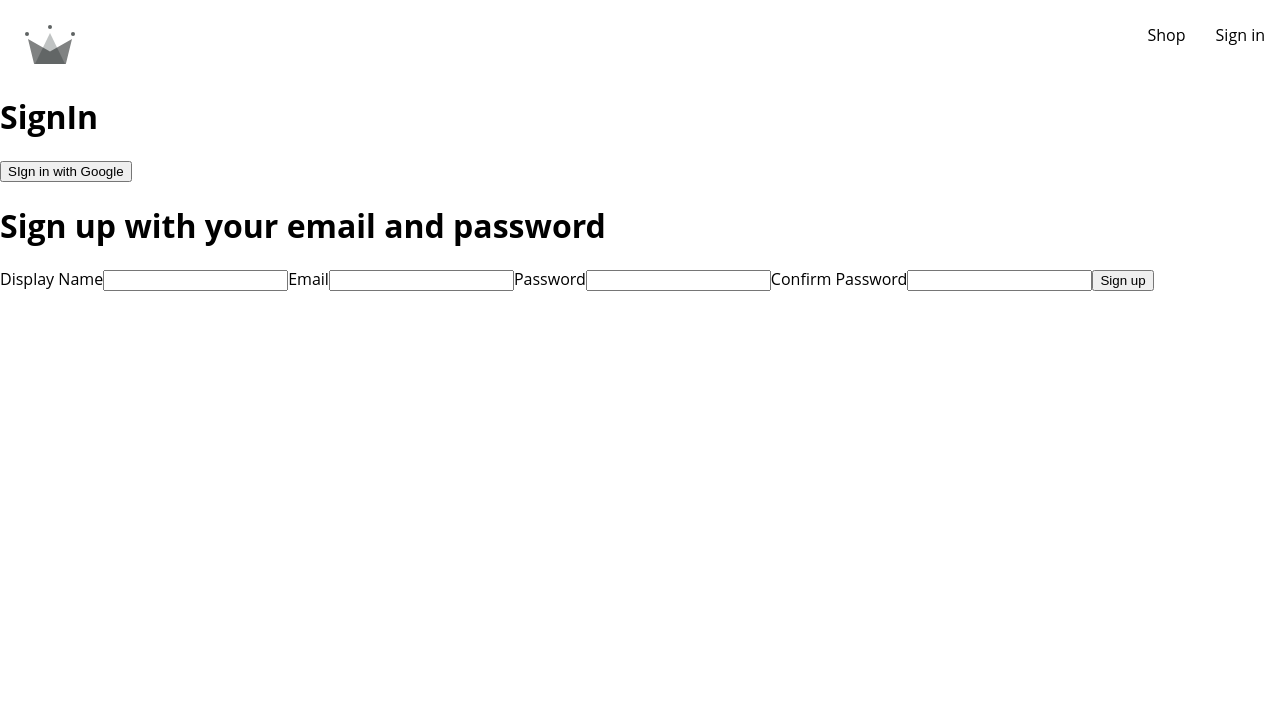
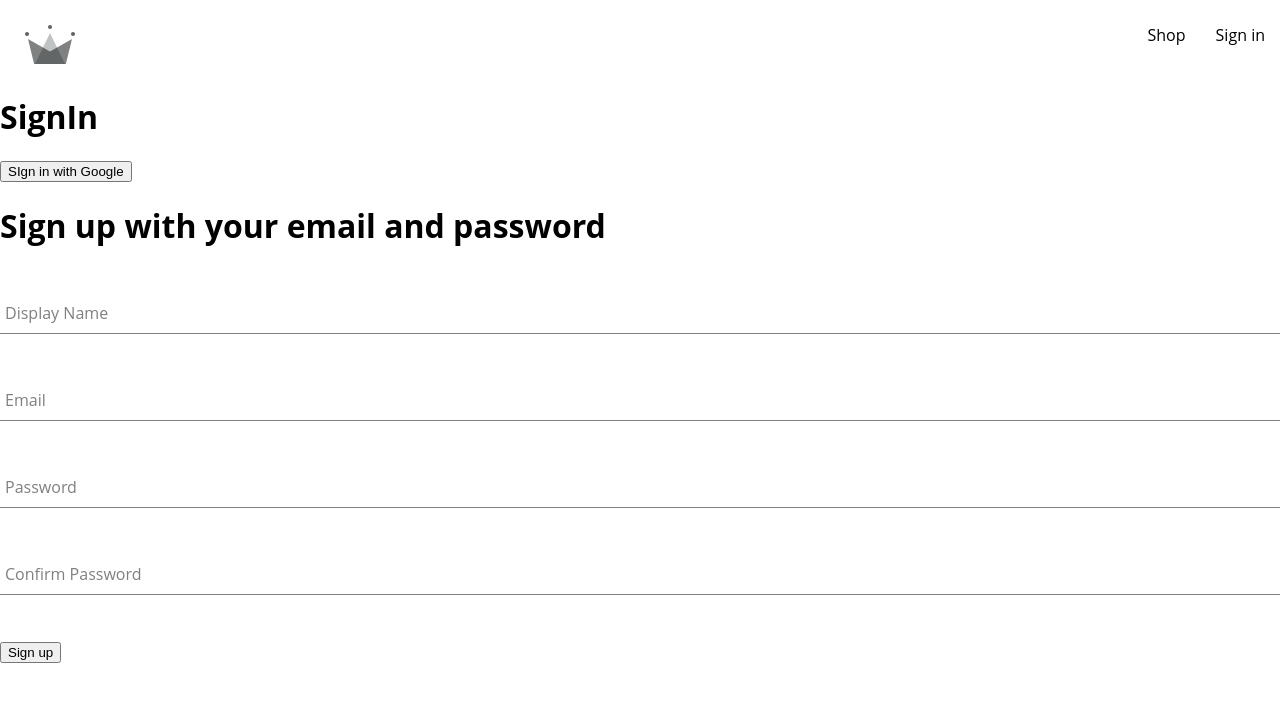
Before and after one commit to cdrmr18/react-journey-clothing, a React (Create React App) app: page /sign-in in a window 1280 px wide. Shown: the top 702 px of the page. Built offline with nearby package versions, Linux system fonts and the light colour scheme; the HTML template or start-up script is replaced by a standard one.

Commit message:
added form input component & style

```diff
--- /dev/null
+++ b/src/components/form-input/form-input.components.jsx
@@ -0,0 +1,18 @@
+import "./form-input.styles.scss";
+
+const FormInput = ({ label, ...props }) => {
+  return (
+    <div class="group">
+      <input className="form-input" {...props} />
+      {label && (
+        <label
+          className={`${props.value.length ? "shrink" : ""} form-input-label`}
+        >
+          {label}
+        </label>
+      )}
+    </div>
+  );
+};
+
+export default FormInput;
--- /dev/null
+++ b/src/components/form-input/form-input.styles.scss
@@ -0,0 +1,54 @@
+$sub-color: grey;
+$main-color: black;
+
+@mixin shrinkLabel {
+  top: -14px;
+  font-size: 12px;
+  color: $main-color;
+}
+
+.group {
+  position: relative;
+  margin: 45px 0;
+
+  .form-input {
+    background: none;
+    background-color: white;
+    color: $sub-color;
+    font-size: 18px;
+    padding: 10px 10px 10px 5px;
+    display: block;
+    width: 100%;
+    border: none;
+    border-radius: 0;
+    border-bottom: 1px solid $sub-color;
+    margin: 25px 0;
+
+    &:focus {
+      outline: none;
+    }
+
+    &:focus ~ .form-input-label {
+      @include shrinkLabel();
+    }
+  }
+
+  input[type="password"] {
+    letter-spacing: 0.3em;
+  }
+
+  .form-input-label {
+    color: $sub-color;
+    font-size: 16px;
+    font-weight: normal;
+    position: absolute;
+    pointer-events: none;
+    left: 5px;
+    top: 10px;
+    transition: 300ms ease all;
+
+    &.shrink {
+      @include shrinkLabel();
+    }
+  }
+}
--- a/src/components/sign-up/sign-up-form.component.jsx
+++ b/src/components/sign-up/sign-up-form.component.jsx
@@ -3,7 +3,7 @@
   createAuthUserWithEmailAndPassword,
   createUserDocFromAuth,
 } from "../utils/firebase/firebase.utils.js";
-
+import FormInput from "../form-input/form-input.components.jsx";
 const defaultFormFields = {
   displayName: "",
   email: "",
@@ -55,8 +55,8 @@
     <div>
       <h1>Sign up with your email and password</h1>
       <form onSubmit={handleSubmit}>
-        <label htmlFor="">Display Name</label>
-        <input
+        <FormInput
+          label="Display Name"
           type="text"
           name="displayName"
           value={displayName}
@@ -64,8 +64,8 @@
           onChange={handleChange}
         />
 
-        <label htmlFor="">Email</label>
-        <input
+        <FormInput
+          label="Email"
           type="email"
           name="email"
           value={email}
@@ -73,8 +73,8 @@
           onChange={handleChange}
         />
 
-        <label htmlFor="">Password</label>
-        <input
+        <FormInput
+          label="Password"
           type="password"
           name="password"
           value={password}
@@ -82,8 +82,8 @@
           onChange={handleChange}
         />
 
-        <label htmlFor="">Confirm Password</label>
-        <input
+        <FormInput
+          label="Confirm Password"
           type="password"
           name="confirmPassword"
           value={confirmPassword}
```
Also changed, not shown: src/components/routes/sign-in/sign-in.styles.scss (added).
